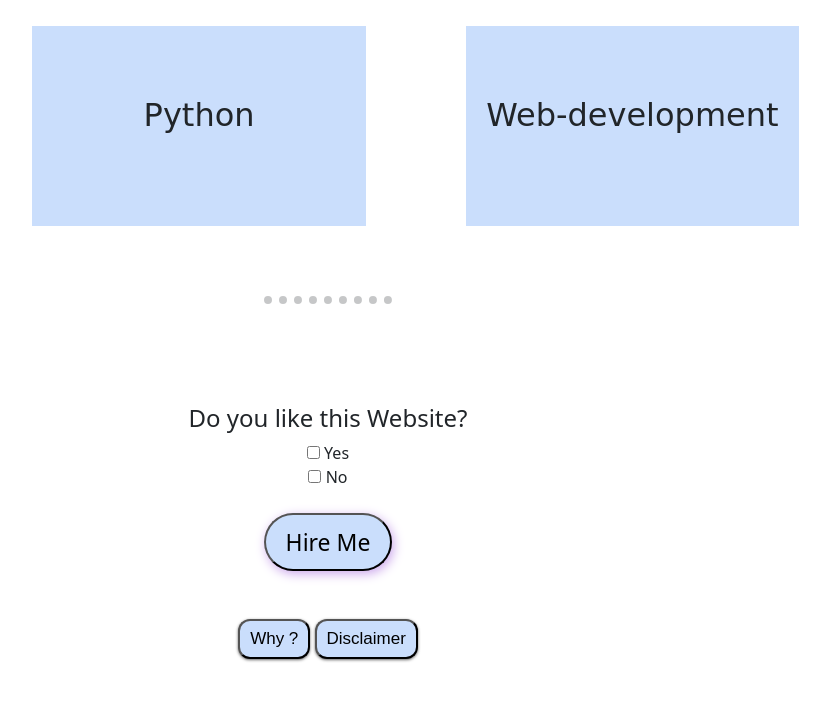
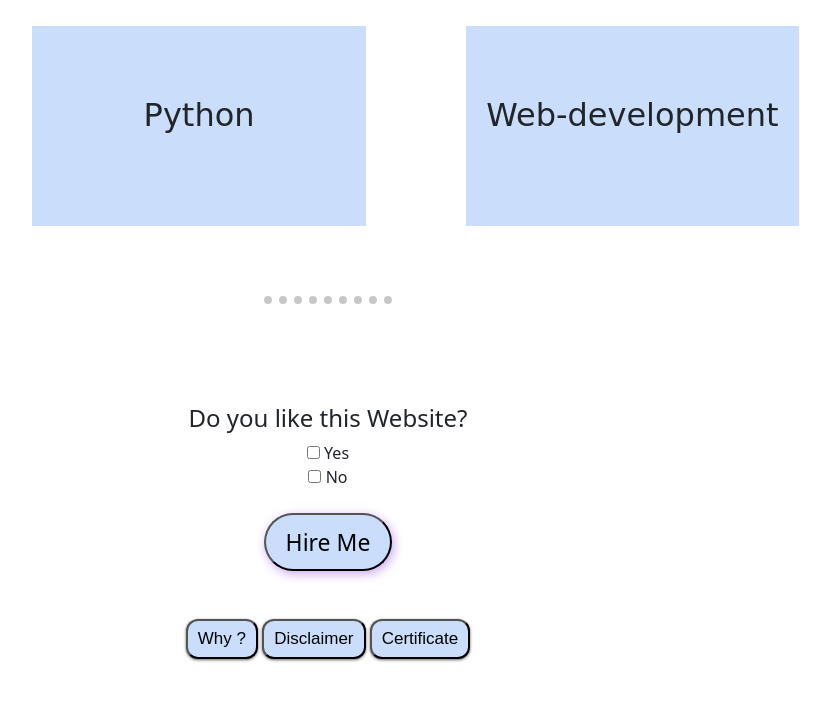
Before and after one commit to Bharna/Bharna, a plain HTML site: page index.html in a window 1280 px wide. Shown: the part 1295-2000 px from the top of the page, without its empty margins (312-1142 px from the left). Drawn offline with nearby package versions, Linux system fonts and the light colour scheme; a web font is replaced by a local one.

Commit message:
certification attached

```diff
--- a/index.html
+++ b/index.html
@@ -147,6 +147,7 @@
     <br>
     <button class="why n-btn"> Why ? </button>
     <button class="n-btn disclaimer" type="button" name="button">Disclaimer</button>
+    <button class="certificate n-btn"> Certificate </button>
 
     <br><br><br>
     <a href="./templates/thankful.html">Thank you</a>
```
